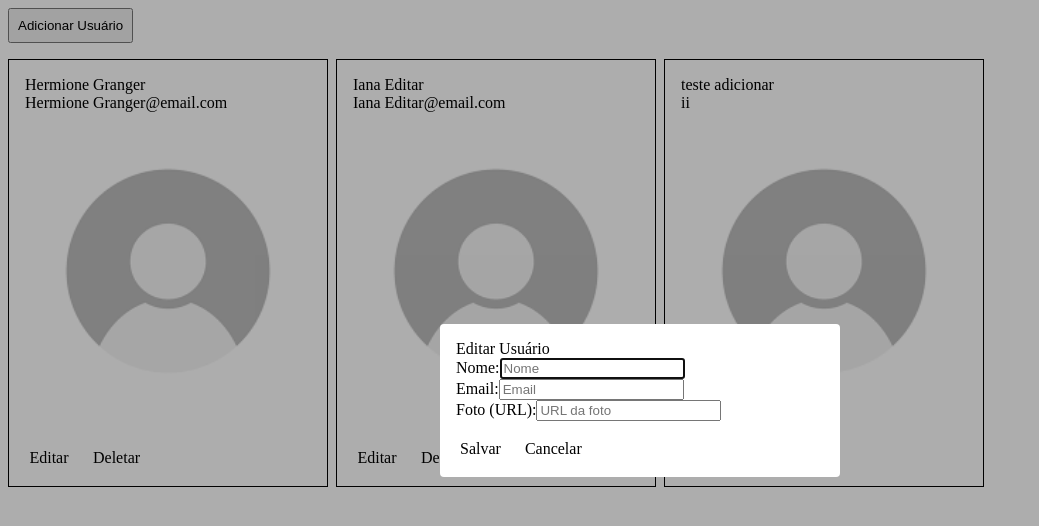
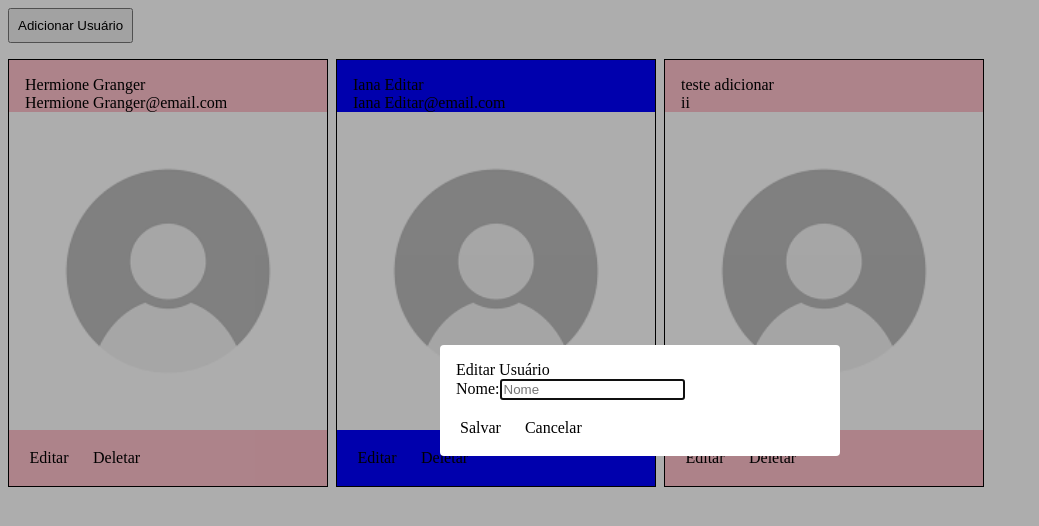
Before and after one commit to IanaMary/demo-angular-19, an Angular app: page / in a window 1280 px wide. Both pictures are taken after a click on the button "Adicionar Usuário". Shown: the top 526 px of the page, without its empty margins (0-1039 px from the left). Built offline with nearby package versions, Linux system fonts and the light colour scheme; data requests are answered from the project's data file.

Commit message:
adicionando css.

```diff
--- a/src/app/app.component.html
+++ b/src/app/app.component.html
@@ -5,7 +5,8 @@
 
 <!-- Lista de usuários -->
 <div class="lista-usuario">
-  <div class="div-usuario" *ngFor="let usuario of usuarios">
+  <div *ngFor="let usuario of usuarios; let i = index"
+    [ngClass]="['div-usuario', i%2 === 0 ? 'div-usuaruio-par' : 'div-usuario-impar']">
     <!-- Componente para exibir o card do usuário -->
     <!-- Função abrirModalEdicaoOuAdicao - Abre o modal de edição -->
     <!-- Função excluirUsuario - Exclui o usuário -->
--- a/src/app/app.component.sass
+++ b/src/app/app.component.sass
@@ -10,5 +10,9 @@
     margin: 0px 8px 8px 0
     @media (max-width: 768px)
       width:  200px
+  .div-usuaruio-par
+    background: pink
+  .div-usuario-impar
+    background: blue
   .botao-adicionar-usuario
     padding: 8px 8px 8px 8px
--- a/src/app/user-editarr-dialog/user-editar-dialog.component.html
+++ b/src/app/user-editarr-dialog/user-editar-dialog.component.html
@@ -14,20 +14,7 @@
 
       <!-- Campo para nome -->
       <label>Nome:</label>
-                                                <input matInput [(ngModel)]="data.usuarioEditado.nome"
-                                                                placeholder="Nome">
-                                                <br>
-
-                                                <!-- Campo para email -->
-                                                <label>Email:</label>
-                                                <input matInput [(ngModel)]="data.usuarioEditado.email"
-                                                                placeholder="Email">
-                                                <br>
-
-                                                <!-- Campo para foto (URL) -->
-                                                <label>Foto (URL):</label>
-                                                <input matInput [(ngModel)]="data.usuarioEditado.foto"
-                                                                placeholder="URL da foto">
+      <input matInput [(ngModel)]="data.usuarioEditado.nome" placeholder="Nome">
 
     </mat-card-content>
 
```
Lines whose indentation alone changed are shown as unchanged.
